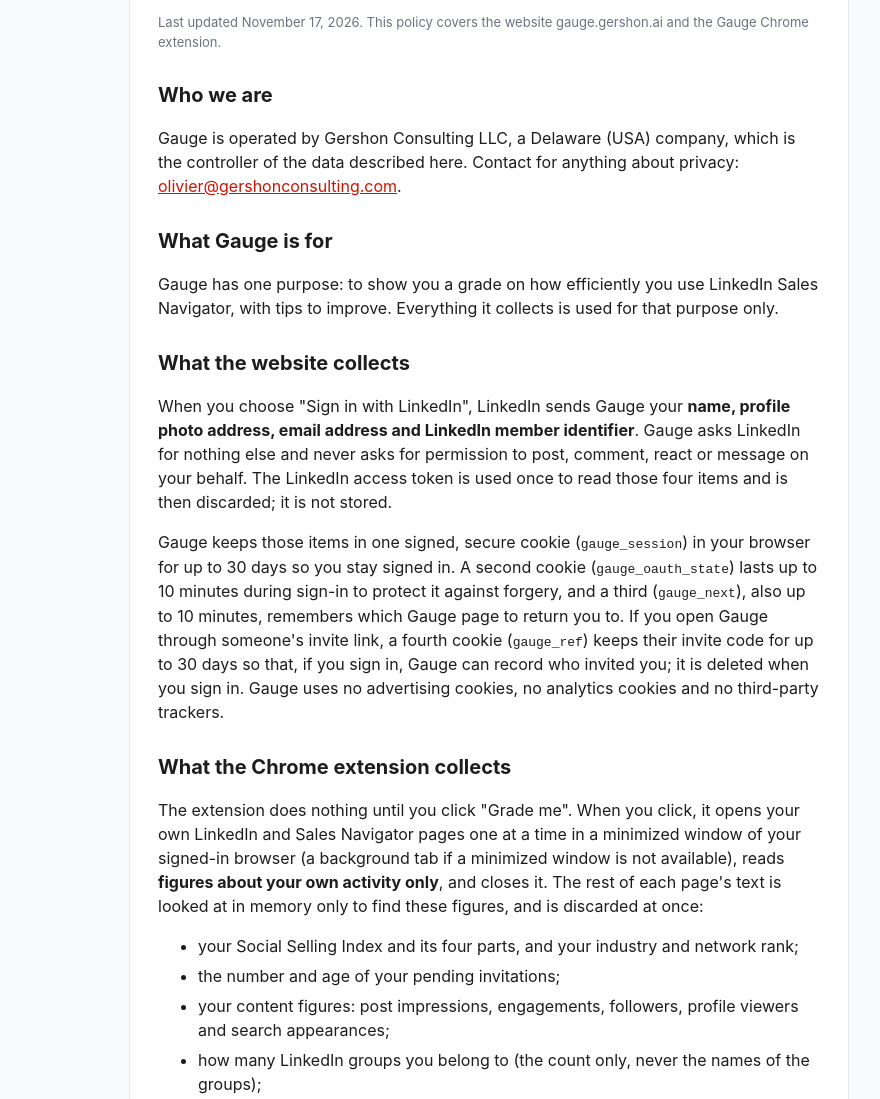
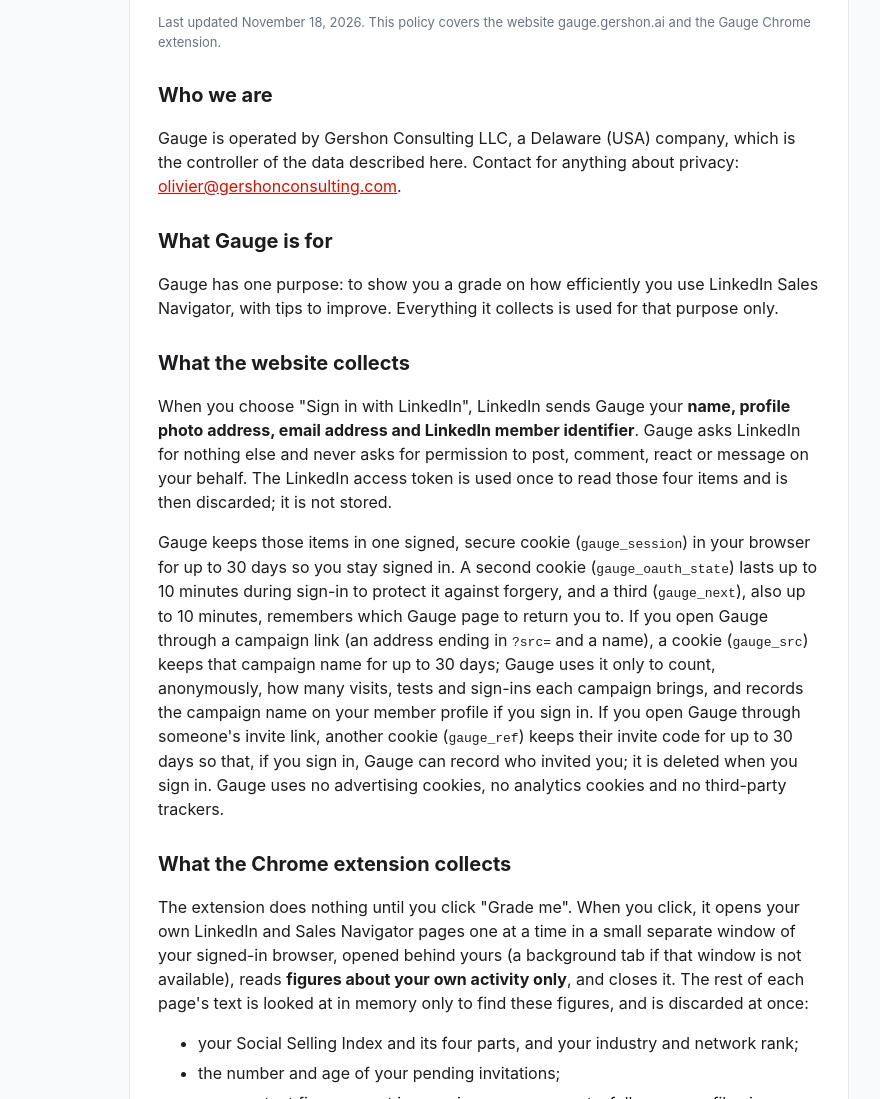
Before and after one commit to gershonconsulting/gauge, a browser extension: page site/privacy.html in a window 1280 px wide. Shown: the part 177-1276 px from the top of the page, without its empty margins (151-1031 px from the left). Drawn offline with Linux system fonts and the light colour scheme.

Commit message:
Privacy (reading window, Show more results, campaign links) and STATUS
Co-Authored-By: Claude Opus 5.5 <noreply@anthropic.com>
Claude-Session: https://claude.ai/code/session_016mwGix5tPp4R3ukY5PrN1p

```diff
--- a/site/privacy.html
+++ b/site/privacy.html
@@ -16,7 +16,7 @@
 Gauge <small>by Gershon.ai</small></a></div></header>
 <main><div class="card prose">
 <h1>Privacy policy</h1>
-<p class="note">Last updated November 17, 2026. This policy covers the website gauge.gershon.ai and the Gauge Chrome extension.</p>
+<p class="note">Last updated November 18, 2026. This policy covers the website gauge.gershon.ai and the Gauge Chrome extension.</p>
 
 <h2>Who we are</h2>
 <p>Gauge is operated by Gershon Consulting LLC, a Delaware (USA) company, which is the controller of the data described here. Contact for anything about privacy: <a href="mailto:olivier@gershonconsulting.com">olivier@gershonconsulting.com</a>.</p>
@@ -26,10 +26,10 @@ Gauge <small>by Gershon.ai</small></a></div></header>
 
 <h2>What the website collects</h2>
 <p>When you choose "Sign in with LinkedIn", LinkedIn sends Gauge your <strong>name, profile photo address, email address and LinkedIn member identifier</strong>. Gauge asks LinkedIn for nothing else and never asks for permission to post, comment, react or message on your behalf. The LinkedIn access token is used once to read those four items and is then discarded; it is not stored.</p>
-<p>Gauge keeps those items in one signed, secure cookie (<code>gauge_session</code>) in your browser for up to 30 days so you stay signed in. A second cookie (<code>gauge_oauth_state</code>) lasts up to 10 minutes during sign-in to protect it against forgery, and a third (<code>gauge_next</code>), also up to 10 minutes, remembers which Gauge page to return you to. If you open Gauge through someone's invite link, a fourth cookie (<code>gauge_ref</code>) keeps their invite code for up to 30 days so that, if you sign in, Gauge can record who invited you; it is deleted when you sign in. Gauge uses no advertising cookies, no analytics cookies and no third-party trackers.</p>
+<p>Gauge keeps those items in one signed, secure cookie (<code>gauge_session</code>) in your browser for up to 30 days so you stay signed in. A second cookie (<code>gauge_oauth_state</code>) lasts up to 10 minutes during sign-in to protect it against forgery, and a third (<code>gauge_next</code>), also up to 10 minutes, remembers which Gauge page to return you to. If you open Gauge through a campaign link (an address ending in <code>?src=</code> and a name), a cookie (<code>gauge_src</code>) keeps that campaign name for up to 30 days; Gauge uses it only to count, anonymously, how many visits, tests and sign-ins each campaign brings, and records the campaign name on your member profile if you sign in. If you open Gauge through someone's invite link, another cookie (<code>gauge_ref</code>) keeps their invite code for up to 30 days so that, if you sign in, Gauge can record who invited you; it is deleted when you sign in. Gauge uses no advertising cookies, no analytics cookies and no third-party trackers.</p>
 
 <h2>What the Chrome extension collects</h2>
-<p>The extension does nothing until you click "Grade me". When you click, it opens your own LinkedIn and Sales Navigator pages one at a time in a minimized window of your signed-in browser (a background tab if a minimized window is not available), reads <strong>figures about your own activity only</strong>, and closes it. The rest of each page's text is looked at in memory only to find these figures, and is discarded at once:</p>
+<p>The extension does nothing until you click "Grade me". When you click, it opens your own LinkedIn and Sales Navigator pages one at a time in a small separate window of your signed-in browser, opened behind yours (a background tab if that window is not available), reads <strong>figures about your own activity only</strong>, and closes it. The rest of each page's text is looked at in memory only to find these figures, and is discarded at once:</p>
 <ul>
 <li>your Social Selling Index and its four parts, and your industry and network rank;</li>
 <li>the number and age of your pending invitations;</li>
@@ -40,7 +40,7 @@ Gauge <small>by Gershon.ai</small></a></div></header>
 </ul>
 <p>On gauge.gershon.ai only, the extension also marks the page with its own <strong>version number</strong>, so the site can tell you whether the extension is installed and up to date. It reads nothing on that site.</p>
 <p>These are counts, dates and scores. The extension then opens your report at gauge.gershon.ai over an encrypted connection (HTTPS). The figures travel in the part of the web address after the "#", which browsers do not send to the server: your grade is calculated inside your own browser tab, and the figures are removed from the address bar as soon as the report opens.</p>
-<p>The extension <strong>does not</strong> read or collect: the names or details of your leads, contacts or connections; the content of your messages or InMails; your password or LinkedIn session cookies; your browsing history; or anything on any website other than linkedin.com. It does not send invitations or messages, does not post, does not click anything on your behalf, and does not run in the background.</p>
+<p>The extension <strong>does not</strong> read or collect: the names or details of your leads, contacts or connections; the content of your messages or InMails; your password or LinkedIn session cookies; your browsing history; or anything on any website other than linkedin.com. It does not send invitations or messages, does not post, does not click anything on your behalf except “Show more results” on your own groups list (to count all of your groups), and does not run in the background.</p>
 
 <h2>What Gauge stores</h2>
 <p>Gauge stores data only if you are signed in. For each member it stores:</p>
@@ -49,9 +49,10 @@ Gauge <small>by Gershon.ai</small></a></div></header>
 <li>for each test (up to your last 100): the date, your overall score and grade, your "filling" and "working" scores and the percentage for each lever;</li>
 <li>your setting "Show my name and photo on leaderboards" (off unless you turn it on);</li>
 <li>your personal invite code, who invited you (if you came through an invite link) and the people who signed in through your link;</li>
+<li>the campaign name you arrived with, if you came through a campaign link;</li>
 <li>a count of tests saved today, used to limit saves to 20 a day, kept for 2 days.</li>
 </ul>
-<p>Gauge also keeps one anonymous total for everyone: the number of members with a test and how many fall in each 5-point score band. It is used to show "You are ahead of N% of Gauge users" and contains no names.</p>
+<p>Gauge also keeps one anonymous total for everyone: the number of members with a test and how many fall in each 5-point score band. It is used to show "You are ahead of N% of Gauge users" and contains no names. For each campaign link it also keeps anonymous counts (visits, tests run, sign-ins, saved tests), with no names.</p>
 <p>The individual LinkedIn figures listed above never reach Gauge's servers and are not kept.</p>
 
 <h2>What other members see</h2>
```
